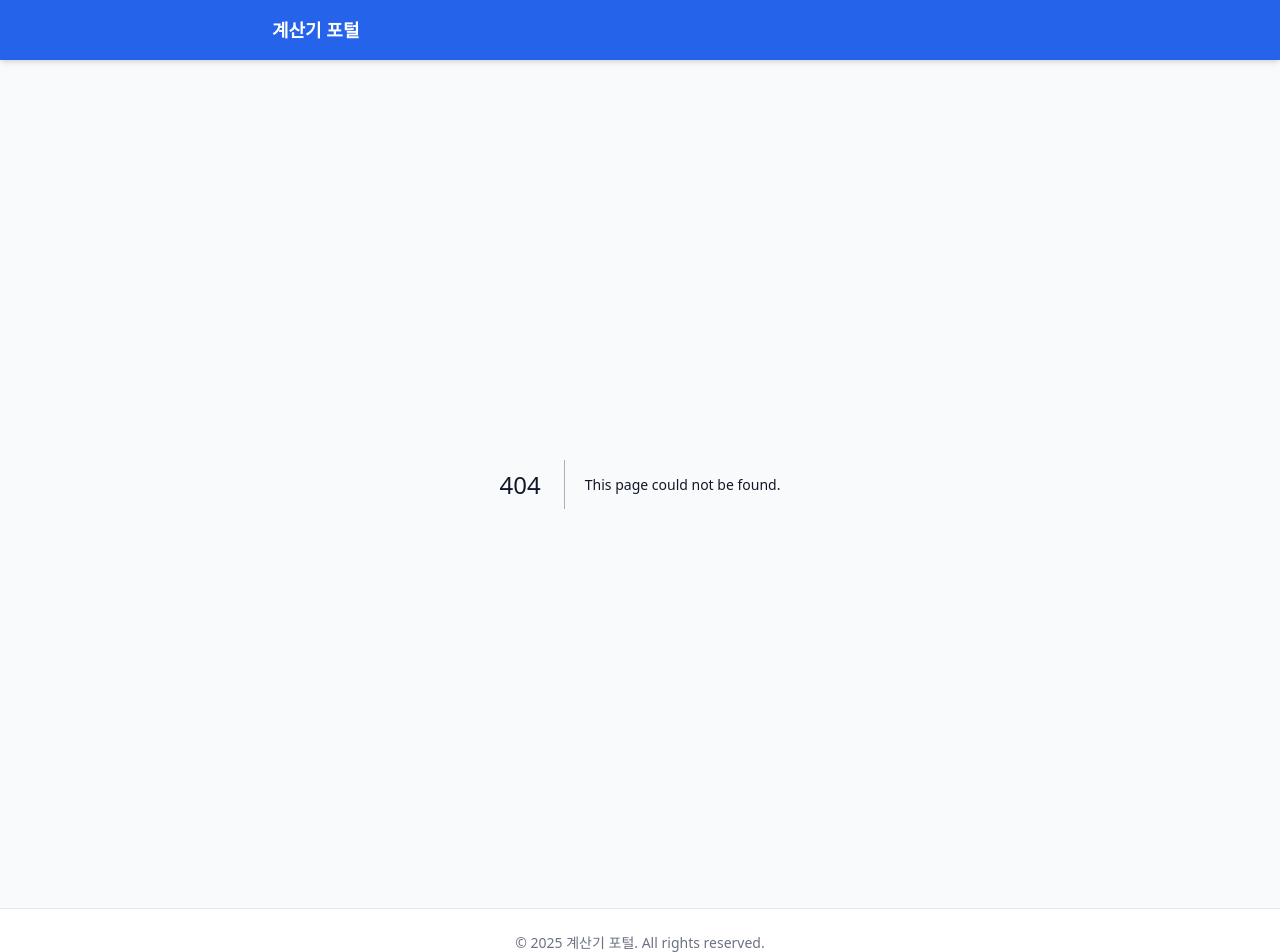
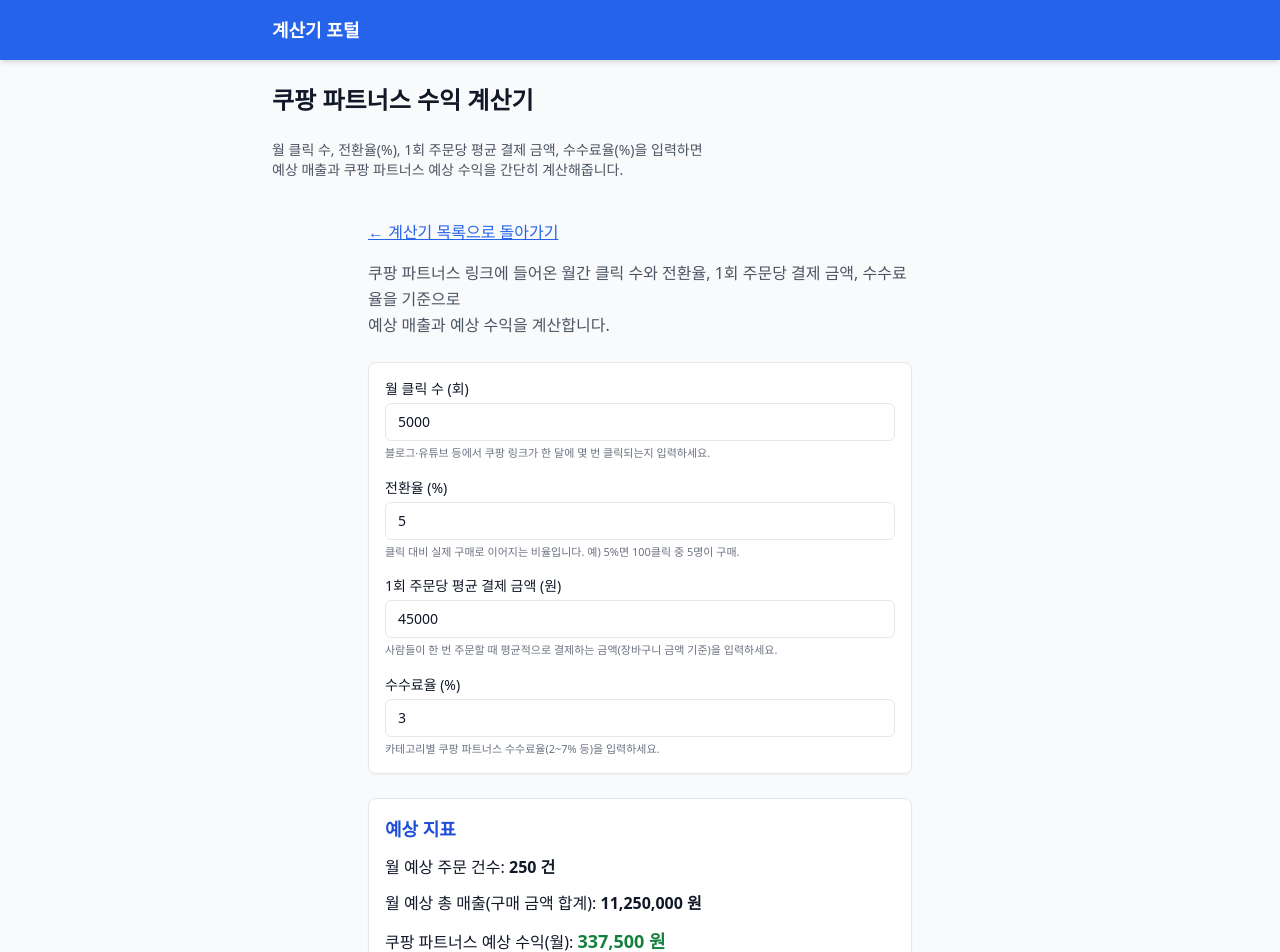
Before and after one commit to geniuspark00-source/calc-site, a Next.js app: page /calculators/coupang-partners in a window 1280 px wide. Before the commit this address had no page. Shown: the top 952 px of the page. Built offline with nearby package versions, Linux system fonts and the light colour scheme.

Commit message:
auto push

```diff
--- /dev/null
+++ b/app/calculators/coupang-partners/CoupangPartnersCalculatorUI.tsx
@@ -0,0 +1,145 @@
+"use client";
+
+import { useState } from "react";
+
+export default function CoupangPartnersCalculatorUI() {
+  // 입력값 상태
+  const [clicks, setClicks] = useState(5000); // 월 클릭 수
+  const [conversionRate, setConversionRate] = useState(5); // 전환율(%)
+  const [avgOrderAmount, setAvgOrderAmount] = useState(45000); // 1회 주문당 결제 금액
+  const [commissionRate, setCommissionRate] = useState(3); // 수수료율(%)
+
+  // 안전 값
+  const safeClicks = Math.max(0, clicks);
+  const cr = Math.max(0, conversionRate) / 100;
+  const fee = Math.max(0, commissionRate) / 100;
+
+  // 계산
+  const orders = safeClicks * cr; // 월 예상 주문 건수
+  const grossSales = orders * avgOrderAmount; // 월 예상 총 매출
+  const revenue = grossSales * fee; // 월 예상 수익
+
+  const rpm = safeClicks > 0 ? revenue / safeClicks : 0; // 클릭 1회당 수익
+  const perThousand = rpm * 1000; // 1,000클릭당 수익
+
+  const format = (n: number, digits = 0) =>
+    isNaN(n)
+      ? "-"
+      : n.toLocaleString("ko-KR", {
+          maximumFractionDigits: digits,
+        });
+
+  return (
+    <div className="max-w-xl mx-auto p-4">
+
+      {/* 돌아가기 링크 */}
+      <a href="/" className="text-blue-600 underline mb-4 inline-block">
+        ← 계산기 목록으로 돌아가기
+      </a>
+
+      {/* 설명 */}
+      <p className="text-gray-600 mb-6 leading-relaxed">
+        쿠팡 파트너스 링크에 들어온 월간 클릭 수와 전환율, 1회 주문당 결제 금액,
+        수수료율을 기준으로
+        <br />
+        예상 매출과 예상 수익을 계산합니다.
+      </p>
+
+      {/* 입력 영역 */}
+      <div className="bg-white p-4 rounded-lg border shadow-sm space-y-4 mb-6">
+
+        <div className="flex flex-col gap-1">
+          <label className="text-sm font-medium">월 클릭 수 (회)</label>
+          <input
+            type="number"
+            className="border rounded-md px-3 py-2 text-sm"
+            value={clicks || ""}
+            onChange={(e) => setClicks(Number(e.target.value) || 0)}
+          />
+          <p className="text-[11px] text-gray-500">
+            블로그·유튜브 등에서 쿠팡 링크가 한 달에 몇 번 클릭되는지 입력하세요.
+          </p>
+        </div>
+
+        <div className="flex flex-col gap-1">
+          <label className="text-sm font-medium">전환율 (%)</label>
+          <input
+            type="number"
+            step="0.1"
+            className="border rounded-md px-3 py-2 text-sm"
+            value={conversionRate || ""}
+            onChange={(e) => setConversionRate(Number(e.target.value) || 0)}
+          />
+          <p className="text-[11px] text-gray-500">
+            클릭 대비 실제 구매로 이어지는 비율입니다. 예) 5%면 100클릭 중 5명이 구매.
+          </p>
+        </div>
+
+        <div className="flex flex-col gap-1">
+          <label className="text-sm font-medium">
+            1회 주문당 평균 결제 금액 (원)
+          </label>
+          <input
+            type="number"
+            className="border rounded-md px-3 py-2 text-sm"
+            value={avgOrderAmount || ""}
+            onChange={(e) =>
+              setAvgOrderAmount(Number(e.target.value) || 0)
+            }
+          />
+          <p className="text-[11px] text-gray-500">
+            사람들이 한 번 주문할 때 평균적으로 결제하는 금액(장바구니 금액 기준)을 입력하세요.
+          </p>
+        </div>
+
+        <div className="flex flex-col gap-1">
+          <label className="text-sm font-medium">수수료율 (%)</label>
+          <input
+            type="number"
+            step="0.1"
+            className="border rounded-md px-3 py-2 text-sm"
+            value={commissionRate || ""}
+            onChange={(e) => setCommissionRate(Number(e.target.value) || 0)}
+          />
+          <p className="text-[11px] text-gray-500">
+            카테고리별 쿠팡 파트너스 수수료율(2~7% 등)을 입력하세요.
+          </p>
+        </div>
+      </div>
+
+      {/* 결과 영역 */}
+      <div className="bg-white p-4 rounded-lg border shadow-sm space-y-3 mb-4">
+        <h2 className="text-lg font-bold mb-2 text-blue-700">예상 지표</h2>
+
+        <p>
+          월 예상 주문 건수:{" "}
+          <strong>{format(orders, 1)} 건</strong>
+        </p>
+        <p>
+          월 예상 총 매출(구매 금액 합계):{" "}
+          <strong>{format(Math.round(grossSales))} 원</strong>
+        </p>
+
+        <p className="mt-2">
+          쿠팡 파트너스 예상 수익(월):{" "}
+          <strong className="text-green-700 text-lg">
+            {format(Math.round(revenue))} 원
+          </strong>
+        </p>
+
+        <p className="mt-2 text-sm text-gray-700">
+          클릭 1회당 수익:{" "}
+          <strong>{format(rpm, 2)} 원</strong>{" "}
+          / 1,000클릭당 수익:{" "}
+          <strong>{format(Math.round(perThousand))} 원</strong>
+        </p>
+      </div>
+
+      <p className="text-[12px] text-gray-500 mt-4 leading-relaxed">
+        ※ 실제 수익은 상품 카테고리별 수수료율, 취소/반품, 프로모션, 부가세 등에 따라 달라질 수 있습니다.
+        <br />
+        ※ 이 계산기는 대략적인 예상치를 보는 용도이며, 정확한 금액은 쿠팡 파트너스 정산 내역을 기준으로 확인해야 합니다.
+      </p>
+    </div>
+  );
+}
--- /dev/null
+++ b/app/calculators/coupang-partners/page.tsx
@@ -0,0 +1,24 @@
+// app/calculators/coupang-partners/page.tsx
+import { generateSEOTags } from "@/lib/seo";
+import CoupangPartnersCalculatorUI from "./CoupangPartnersCalculatorUI";
+
+export const metadata = generateSEOTags({
+  title: "쿠팡 파트너스 수익 계산기 | Calc Site",
+  description:
+    "월 클릭 수, 전환율, 평균 구매 금액, 수수료율을 기준으로 쿠팡 파트너스 예상 수익을 계산합니다.",
+  url: "https://calc-site-delta.vercel.app/calculators/coupang-partners",
+});
+
+export default function CoupangPartnersCalculatorPage() {
+  return (
+    <div className="space-y-6">
+      <h1 className="text-2xl font-bold">쿠팡 파트너스 수익 계산기</h1>
+      <p className="text-sm text-gray-600">
+        월 클릭 수, 전환율(%), 1회 주문당 평균 결제 금액, 수수료율(%)을 입력하면
+        <br />
+        예상 매출과 쿠팡 파트너스 예상 수익을 간단히 계산해줍니다.
+      </p>
+      <CoupangPartnersCalculatorUI />
+    </div>
+  );
+}
--- a/app/page.tsx
+++ b/app/page.tsx
@@ -159,6 +159,19 @@
   </p>
 </a>
 
+{/* 쿠팡 파트너스 수익 계산기 */}
+<a
+  href="/calculators/coupang-partners"
+  className="block p-4 bg-white rounded-lg shadow-sm border hover:shadow-md transition"
+>
+  <h2 className="text-lg font-bold text-indigo-600">
+    쿠팡 파트너스 수익 계산기 →
+  </h2>
+  <p className="text-gray-600 text-sm">
+    월 클릭 수·전환율·평균 결제 금액·수수료율로 쿠팡 파트너스 예상 수익을 계산합니다.
+  </p>
+</a>
+
       </div>
     </div>
   );
```
